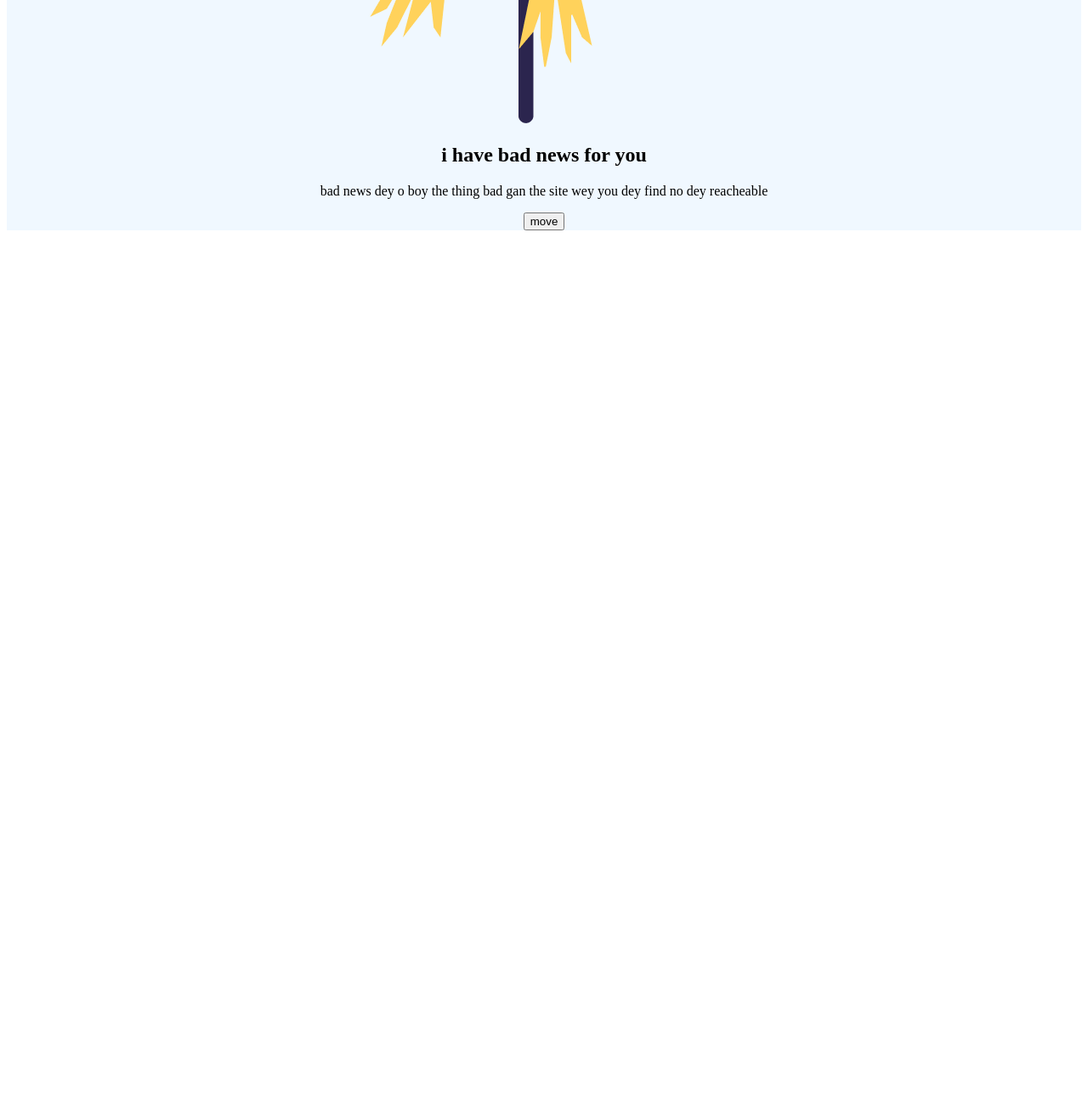
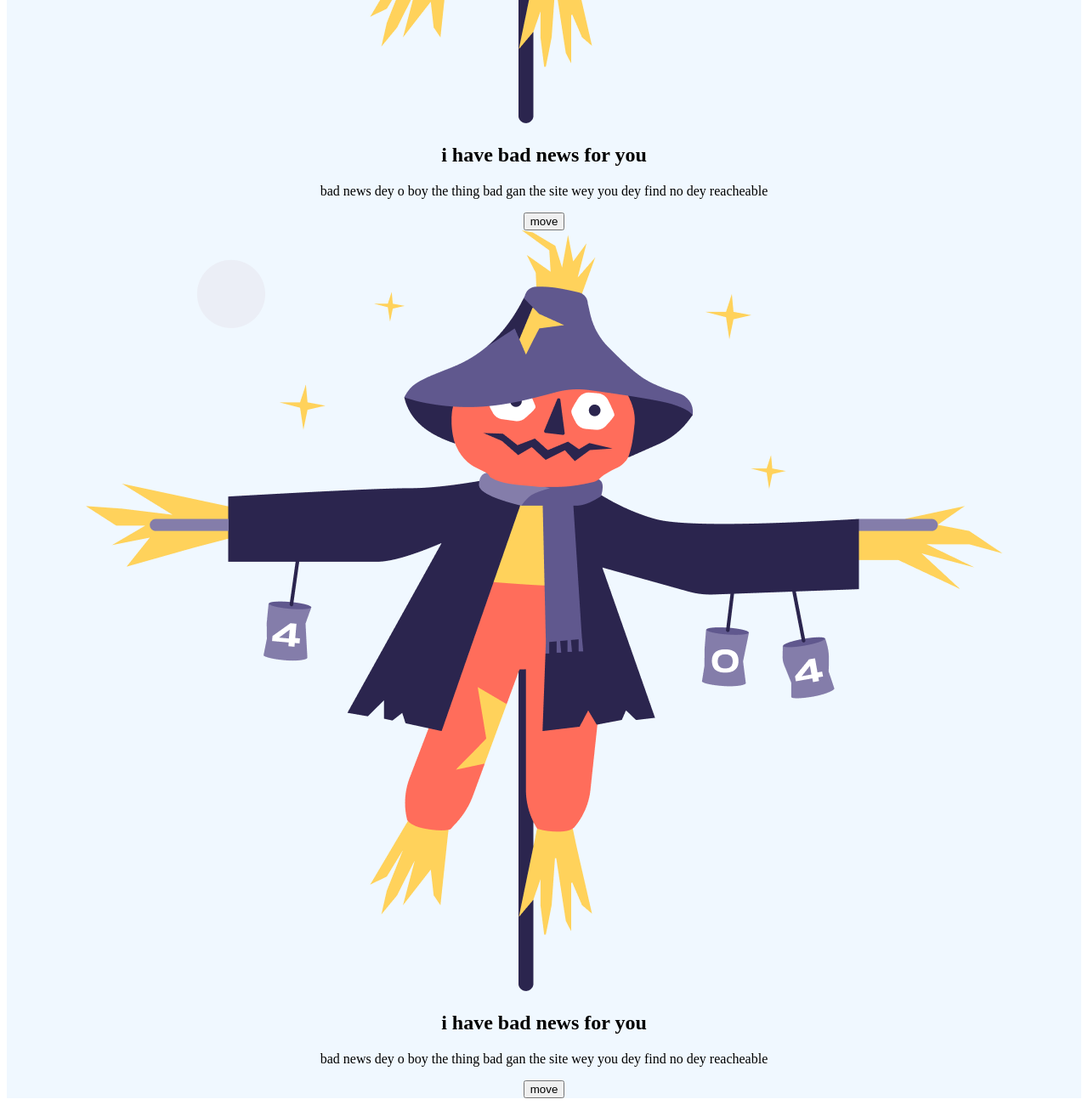
Before and after one commit to truce-connect/assignment-1-from-dev.io, a plain HTML site: page assingment/index.html in a window 1280 px wide. Shown: the part 830-2130 px from the top of the page at 85% size. Before the commit the page ends 1109 px from the top, so only its background shows below. Drawn offline with Linux system fonts and the light colour scheme.

Commit message:
adding my last parragraph cos it jus like the first one

```diff
--- a/assingment/index.html
+++ b/assingment/index.html
@@ -17,6 +17,13 @@
             <button> move </button>
 
         </div>
+        <div align="center" style="background-color: aliceblue;">
+            <img src="/assingment/images/Scarecrow.png" alt=" 404 error image">
+            <h2> i have bad news for you</h2>
+            <p> bad news dey o boy the thing bad gan the site wey you dey find no dey reacheable </p>
+            <button> move </button>
+
+        </div>
 
 
 
```
